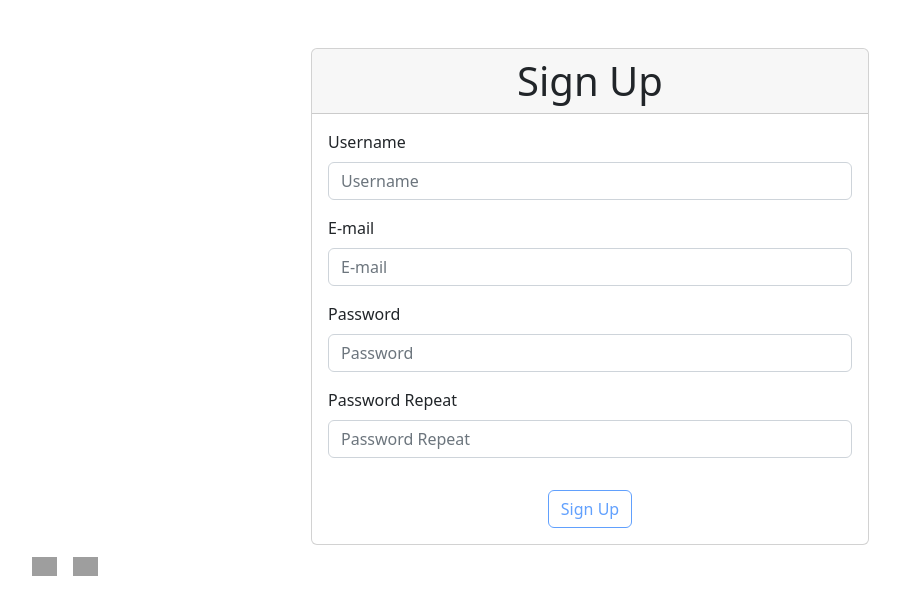
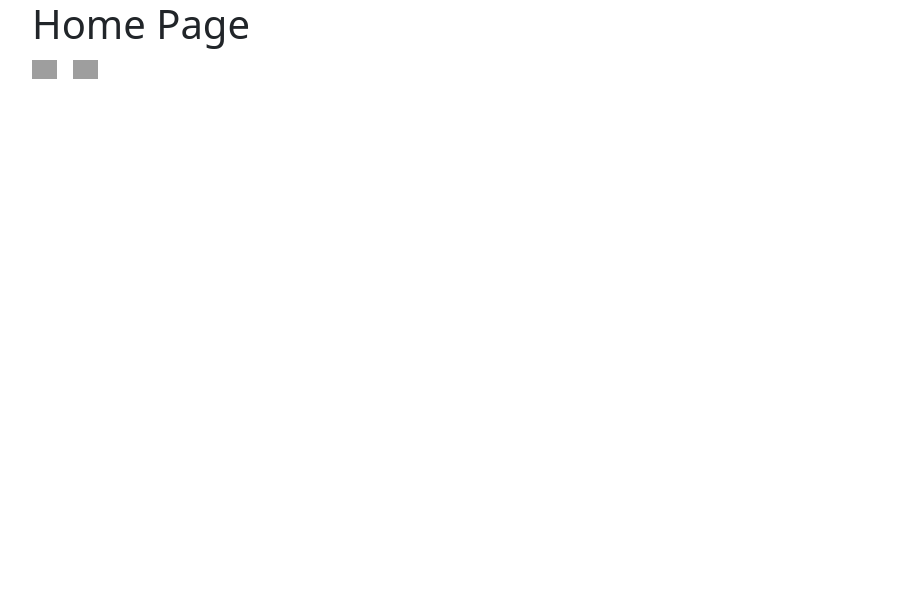
Before and after one commit to KavehKarami/learning-vue3-tdd, a Vue app: page / in a window 1280 px wide. Shown: the top 614 px of the page, without its empty margins (50-950 px from the left). Built offline with nearby package versions, Linux system fonts and the light colour scheme; grey boxes are pictures that could not be loaded.

Commit message:
add Home Page and change App.vue
Co-Authored-By: Kaveh Karami <48356643+KavehKarami@users.noreply.github.com>
Co-Authored-By: Kasra Karami <30779339+KasraK2K@users.noreply.github.com>

```diff
--- a/src/App.vue
+++ b/src/App.vue
@@ -1,6 +1,7 @@
 <template>
   <div class="container">
-    <sign-up-page />
+    <home-page v-if="pathname === '/'" />
+    <sign-up-page v-else-if="pathname === '/signup'" />
     <language-selector />
   </div>
 </template>
@@ -8,12 +9,20 @@
 <script>
 import SignUpPage from "./pages/SignUpPage.vue";
 import LanguageSelector from "./components/LanguageSelector.vue";
+import HomePage from "./pages/HomePage.vue";
 
 export default {
   name: "App",
   components: {
     SignUpPage,
     LanguageSelector,
+    HomePage,
+  },
+
+  computed: {
+    pathname() {
+      return window.location.pathname;
+    },
   },
 };
 </script>
--- /dev/null
+++ b/src/pages/HomePage.vue
@@ -0,0 +1,5 @@
+<template>
+  <div data-testid="home-page">
+    <h1>Home Page</h1>
+  </div>
+</template>
```
